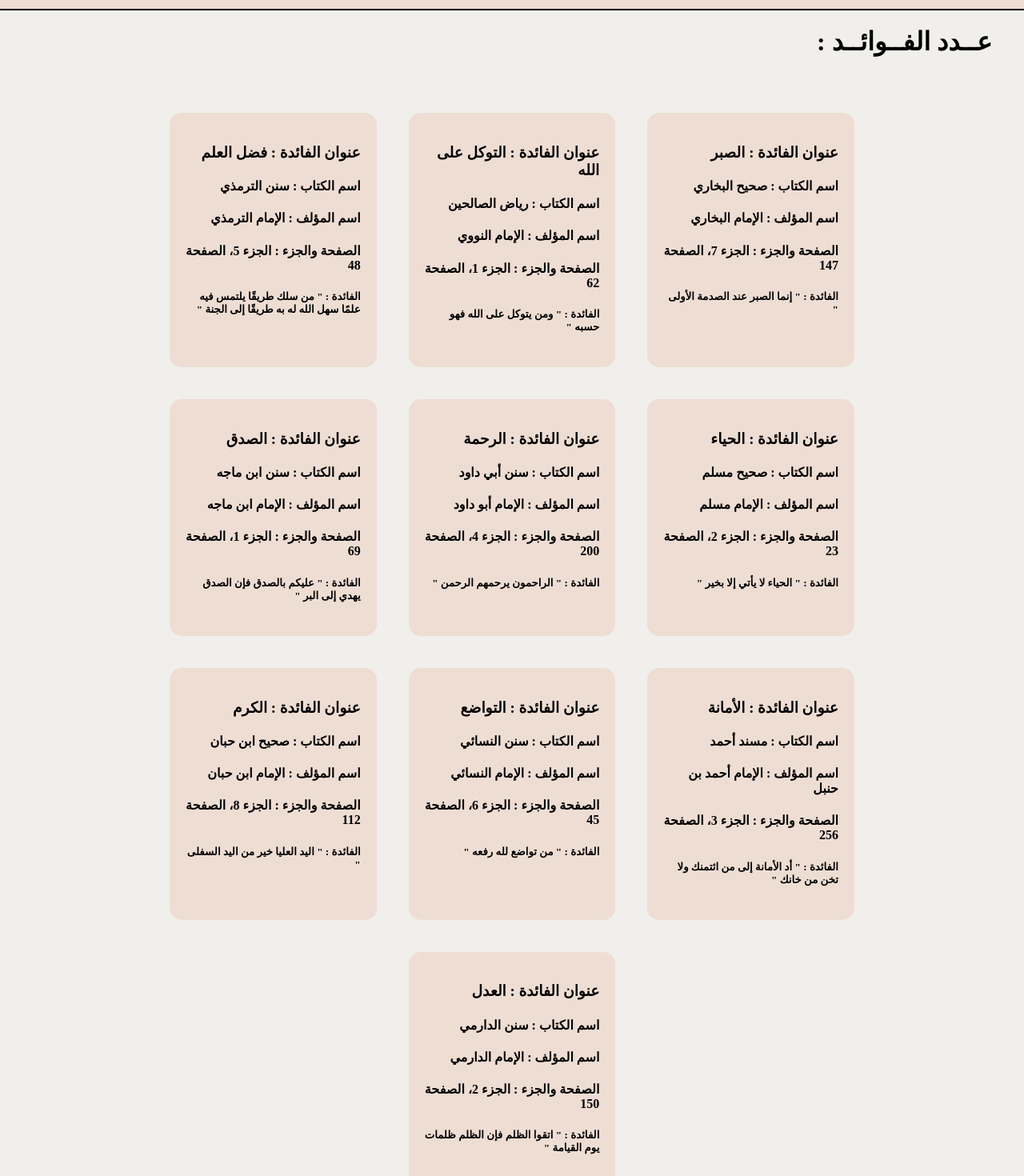
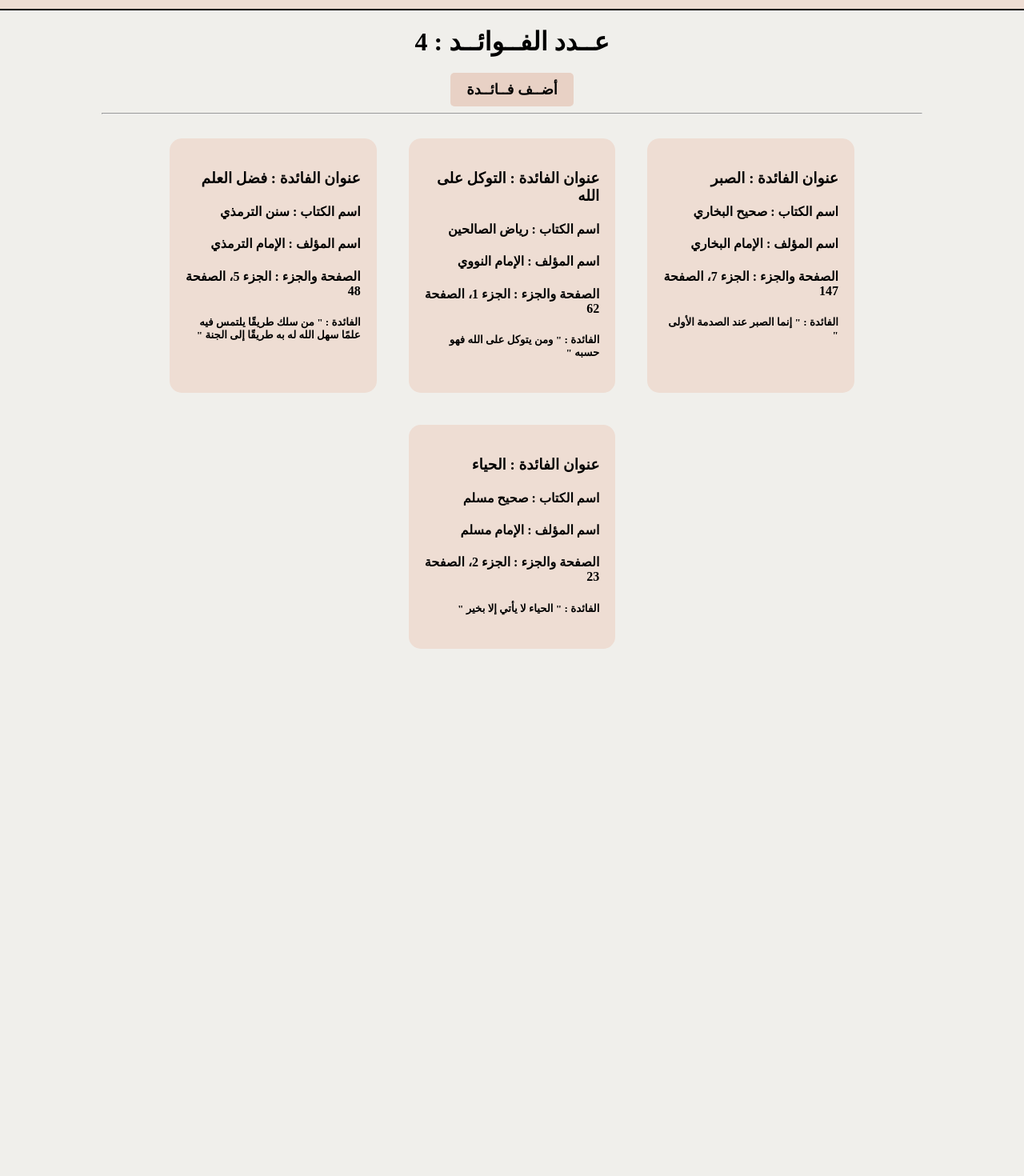
Before and after one commit to WissemJderi/note-taking-app, a React app: page / in a window 1280 px wide. Shown: the part 80-1550 px from the top of the page at 80% size. After the commit the page ends 921 px from the top, so only its background shows below. Built offline with nearby package versions, Linux system fonts and the light colour scheme; the HTML template or start-up script is replaced by a standard one.

Commit message:
add button component and update layout for quote display

```diff
--- a/src/App.css
+++ b/src/App.css
@@ -1,6 +1,9 @@
 body {
   margin: 0;
   background-color: #f0efeb;
+}
+hr {
+  width: 80%;
 }
 .n-of-qs {
   direction: rtl;
@@ -12,7 +15,13 @@ body {
   align-items: baseline;
   justify-content: center;
   max-width: 70%;
-  margin: 50px auto;
+  margin: 10px auto;
   flex-wrap: wrap;
   align-items: stretch;
 }
+.main-header {
+  display: flex;
+  align-items: center;
+  justify-content: center;
+  flex-direction: column;
+}
--- a/src/App.jsx
+++ b/src/App.jsx
@@ -1,8 +1,12 @@
+import { useState } from "react";
 import "./App.css";
 import Header from "./components/Header";
 import Notes from "./components/Notes";
 import islamicQuotes from "./data/data";
+import Button from "./components/Button";
 function App() {
+  const [numberOfQuotes] = useState(islamicQuotes.length);
+
   let quotes = islamicQuotes.map((quote, i) => {
     return (
       <Notes
@@ -19,7 +23,11 @@ function App() {
   return (
     <>
       <Header />
-      <h1 className="n-of-qs">عــدد الفــوائــد :</h1>
+      <div className="main-header">
+        <h1 className="n-of-qs">عــدد الفــوائــد : {numberOfQuotes}</h1>
+        <Button />
+      </div>
+      <hr />
       <div className="notes-container">{quotes}</div>
     </>
   );
--- /dev/null
+++ b/src/components/Button.jsx
@@ -0,0 +1,11 @@
+import "../styles/buttons.css";
+
+function Button() {
+  return (
+    <>
+      <button>أضــف فــائــدة</button>
+    </>
+  );
+}
+
+export default Button;
--- a/src/data/data.js
+++ b/src/data/data.js
@@ -31,54 +31,54 @@ const islamicQuotes = [
     page: 23,
     quote: "الحياء لا يأتي إلا بخير",
   },
-  {
-    title: "الرحمة",
-    book: "سنن أبي داود",
-    author: "الإمام أبو داود",
-    part: 4,
-    page: 200,
-    quote: "الراحمون يرحمهم الرحمن",
-  },
-  {
-    title: "الصدق",
-    book: "سنن ابن ماجه",
-    author: "الإمام ابن ماجه",
-    part: 1,
-    page: 69,
-    quote: "عليكم بالصدق فإن الصدق يهدي إلى البر",
-  },
-  {
-    title: "الأمانة",
-    book: "مسند أحمد",
-    author: "الإمام أحمد بن حنبل",
-    part: 3,
-    page: 256,
-    quote: "أد الأمانة إلى من ائتمنك ولا تخن من خانك",
-  },
-  {
-    title: "التواضع",
-    book: "سنن النسائي",
-    author: "الإمام النسائي",
-    part: 6,
-    page: 45,
-    quote: "من تواضع لله رفعه",
-  },
-  {
-    title: "الكرم",
-    book: "صحيح ابن حبان",
-    author: "الإمام ابن حبان",
-    part: 8,
-    page: 112,
-    quote: "اليد العليا خير من اليد السفلى",
-  },
-  {
-    title: "العدل",
-    book: "سنن الدارمي",
-    author: "الإمام الدارمي",
-    part: 2,
-    page: 150,
-    quote: "اتقوا الظلم فإن الظلم ظلمات يوم القيامة",
-  },
+  // {
+  //   title: "الرحمة",
+  //   book: "سنن أبي داود",
+  //   author: "الإمام أبو داود",
+  //   part: 4,
+  //   page: 200,
+  //   quote: "الراحمون يرحمهم الرحمن",
+  // },
+  // {
+  //   title: "الصدق",
+  //   book: "سنن ابن ماجه",
+  //   author: "الإمام ابن ماجه",
+  //   part: 1,
+  //   page: 69,
+  //   quote: "عليكم بالصدق فإن الصدق يهدي إلى البر",
+  // },
+  // {
+  //   title: "الأمانة",
+  //   book: "مسند أحمد",
+  //   author: "الإمام أحمد بن حنبل",
+  //   part: 3,
+  //   page: 256,
+  //   quote: "أد الأمانة إلى من ائتمنك ولا تخن من خانك",
+  // },
+  // {
+  //   title: "التواضع",
+  //   book: "سنن النسائي",
+  //   author: "الإمام النسائي",
+  //   part: 6,
+  //   page: 45,
+  //   quote: "من تواضع لله رفعه",
+  // },
+  // {
+  //   title: "الكرم",
+  //   book: "صحيح ابن حبان",
+  //   author: "الإمام ابن حبان",
+  //   part: 8,
+  //   page: 112,
+  //   quote: "اليد العليا خير من اليد السفلى",
+  // },
+  // {
+  //   title: "العدل",
+  //   book: "سنن الدارمي",
+  //   author: "الإمام الدارمي",
+  //   part: 2,
+  //   page: 150,
+  //   quote: "اتقوا الظلم فإن الظلم ظلمات يوم القيامة",
+  // },
 ];
 
 export default islamicQuotes;
--- /dev/null
+++ b/src/styles/buttons.css
@@ -0,0 +1,9 @@
+button {
+  background-color: #e8d1c5;
+  padding: 10px 20px;
+  border: none;
+  border-radius: 5px;
+  font-size: 18px;
+  font-weight: 700;
+  cursor: pointer;
+}
--- a/src/styles/notes.css
+++ b/src/styles/notes.css
@@ -3,16 +3,6 @@
 }
 h1 {
   text-align: center;
-}
-
-.notes-container {
-  display: flex;
-  align-items: baseline;
-  justify-content: center;
-  max-width: 70%;
-  margin: 50px auto;
-  flex-wrap: wrap;
-  align-items: stretch;
 }
 
 .note {
```
